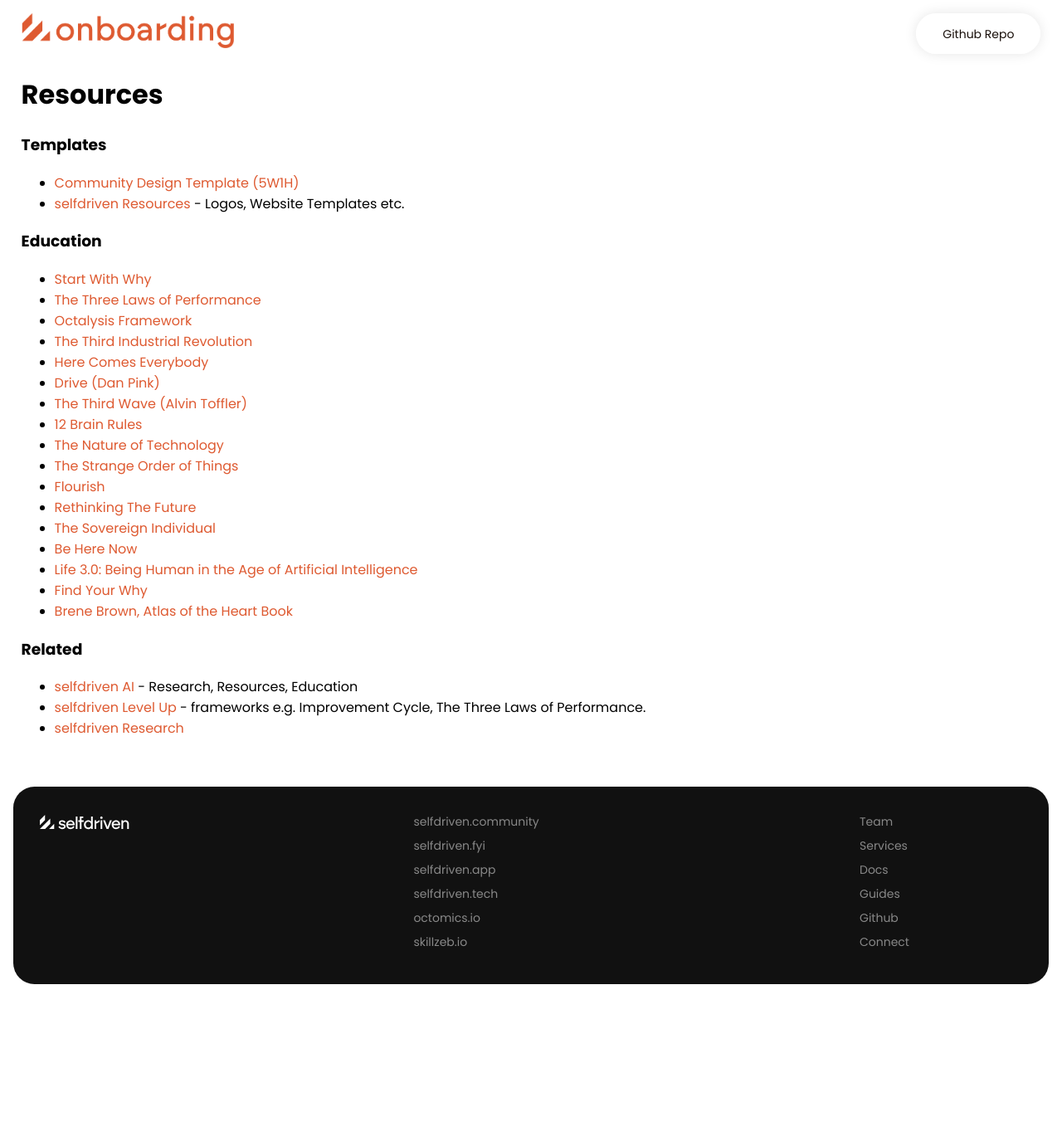
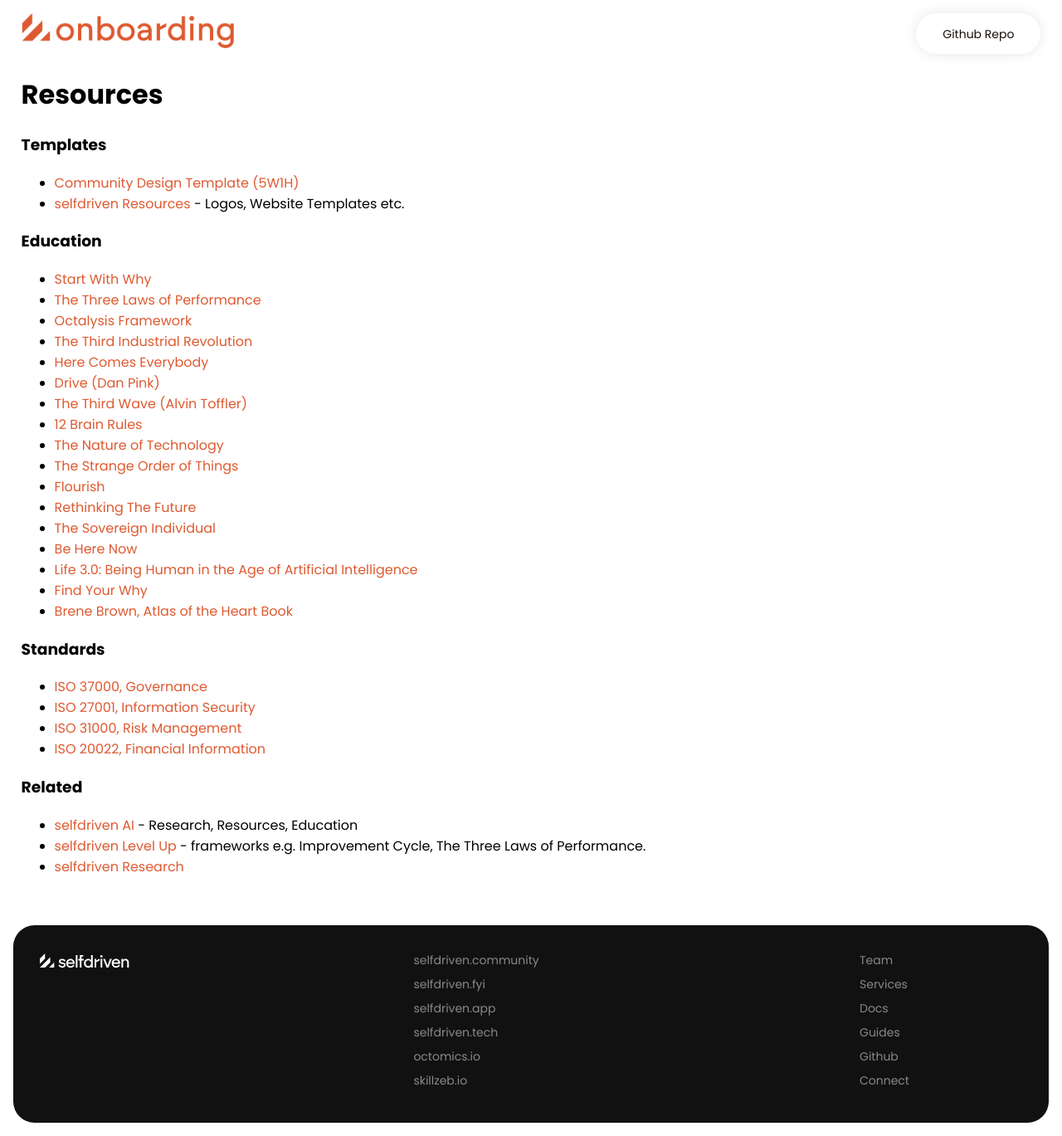
Before and after one commit to selfdriven-engagement/selfdriven-actuate, a Jekyll site: the page built from docs/pages/resources.md, in a window 1280 px wide. Shown: the whole page at 83% size. Built offline with Jekyll 4.4.1, drawn with Linux system fonts in a browser that asks for light colours; before the commit the page ends 1202 px from its top, so only the background shows below that.

Commit message:
resources, standards

```diff
--- a/docs/pages/resources.md
+++ b/docs/pages/resources.md
@@ -29,6 +29,11 @@ permalink: /resources/
 - [Find Your Why](https://simonsinek.com/books/find-your-why/)
 - [Brene Brown, Atlas of the Heart Book](https://brenebrown.com/book/atlas-of-the-heart/)
 
+### Standards
+- [ISO 37000, Governance](https://committee.iso.org/ISO_37000_Governance)
+- [ISO 27001, Information Security](https://www.iso.org/standard/27001)
+- [ISO 31000, Risk Management](https://www.iso.org/standard/65694.html)
+- [ISO 20022, Financial Information](https://www.iso.org/standard/65694.html)
 
 ### Related
 - [selfdriven AI](https://selfdriven.ai) - Research, Resources, Education
```
Also changed, not shown: docs/index.md (+1 -1 lines).
